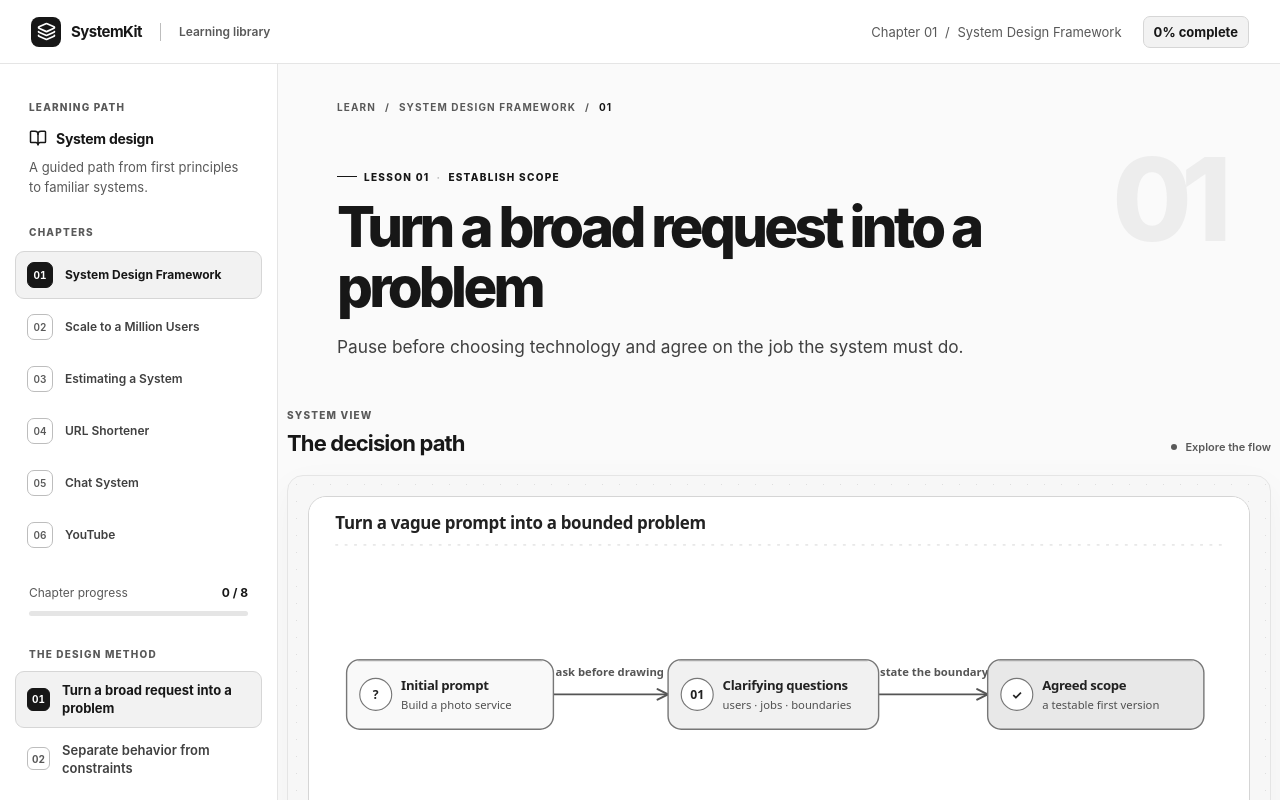
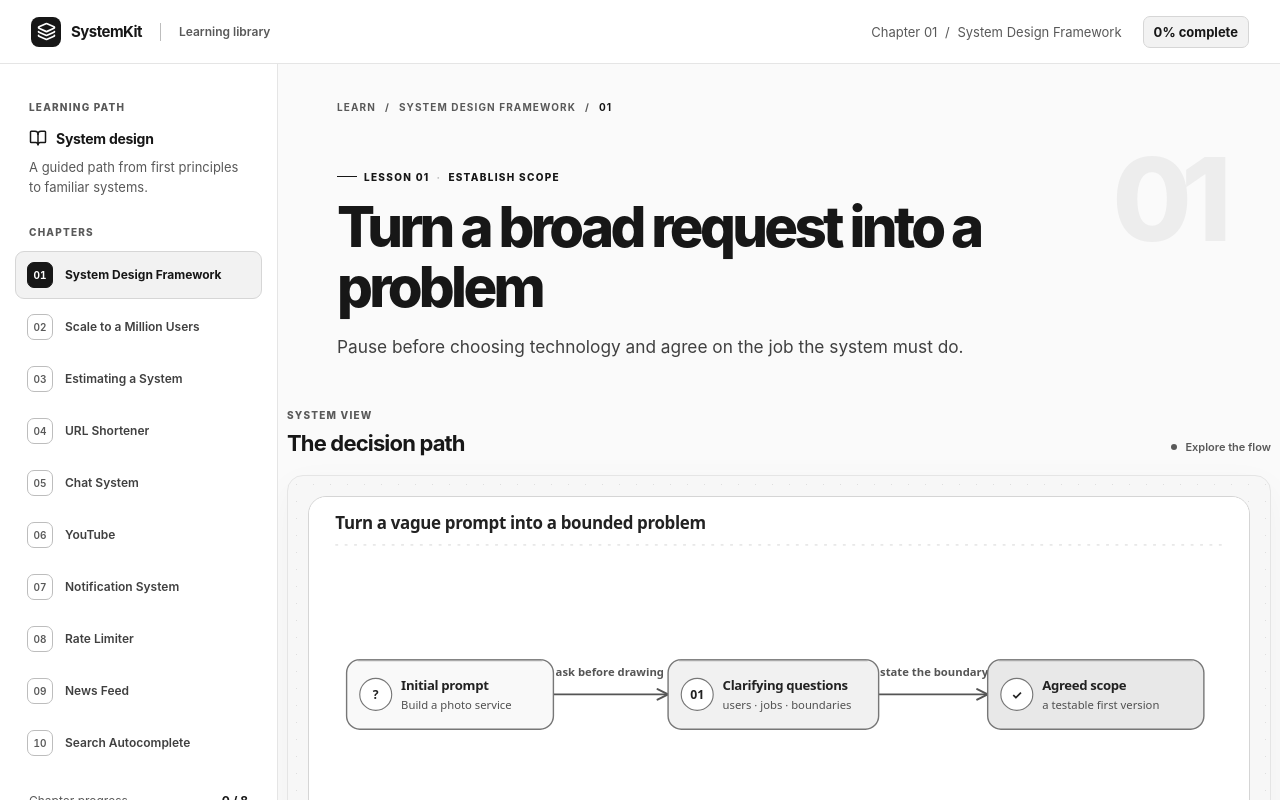
Before and after one commit to arboydev27/systemkit, a Next.js app: page / in a window 1280 px wide. Shown: the top 800 px of the page. Built offline with nearby package versions, Linux system fonts and the light colour scheme.

Commit message:
Connect four chapters to learning path

```diff
--- a/src/app/layout.tsx
+++ b/src/app/layout.tsx
@@ -4,7 +4,7 @@ import "./globals.css";
 export const metadata: Metadata = {
   title: "SystemKit — Learn System Design",
   description:
-    "A visual, hands-on path through system design fundamentals, estimation, URL shortening, chat, and video delivery.",
+    "A visual, hands-on path through system design fundamentals, estimation, URL shortening, chat, video, notifications, rate limiting, news feeds, and search autocomplete.",
   icons: { icon: "/favicon.svg" },
 };
 
--- a/src/components/LearningExperience.tsx
+++ b/src/components/LearningExperience.tsx
@@ -21,6 +21,10 @@ import { EstimationDiagram } from "./EstimationDiagram";
 import { UrlShortenerDiagram } from "./UrlShortenerDiagram";
 import { ChatDiagram } from "./ChatDiagram";
 import { YouTubeDiagram } from "./YouTubeDiagram";
+import { NotificationDiagram } from "./NotificationDiagram";
+import { RateLimiterDiagram } from "./RateLimiterDiagram";
+import { NewsFeedDiagram } from "./NewsFeedDiagram";
+import { AutocompleteDiagram } from "./AutocompleteDiagram";
 
 const LessonDiagram = memo(ArchitectureDiagram);
 const MethodDiagram = memo(FrameworkDiagram);
@@ -28,6 +32,10 @@ const NumbersDiagram = memo(EstimationDiagram);
 const ShortLinkDiagram = memo(UrlShortenerDiagram);
 const MessageDiagram = memo(ChatDiagram);
 const VideoDiagram = memo(YouTubeDiagram);
+const DeliveryDiagram = memo(NotificationDiagram);
+const TrafficDiagram = memo(RateLimiterDiagram);
+const FeedDiagram = memo(NewsFeedDiagram);
+const SearchDiagram = memo(AutocompleteDiagram);
 
 const ACTIVE_CHAPTER_KEY = "systemkit:active-chapter:v1";
 
@@ -338,6 +346,10 @@ export function LearningExperience() {
                 chapter.id === "url" ? <ShortLinkDiagram id={step.diagramId} /> :
                 chapter.id === "chat" ? <MessageDiagram id={step.diagramId} /> :
                 chapter.id === "youtube" ? <VideoDiagram id={step.diagramId} /> :
+                chapter.id === "notification" ? <DeliveryDiagram id={step.diagramId} /> :
+                chapter.id === "rate-limiter" ? <TrafficDiagram id={step.diagramId} /> :
+                chapter.id === "news-feed" ? <FeedDiagram id={step.diagramId} /> :
+                chapter.id === "autocomplete" ? <SearchDiagram id={step.diagramId} /> :
                 <LessonDiagram id={step.diagramId} />}
             </div>
             <div className="diagram-footnote"><span className="diagram-footnote-icon">↗</span> {chapter.diagramHint}</div>
--- a/src/content/chapters.ts
+++ b/src/content/chapters.ts
@@ -4,10 +4,14 @@ import { estimationQuestions, estimationSteps } from "./estimation";
 import { urlQuestions, urlSteps } from "./url-shortener";
 import { chatQuestions, chatSteps } from "./chat";
 import { youtubeQuestions, youtubeSteps } from "./youtube";
+import { notificationQuestions, notificationSteps } from "./notifications";
+import { rateLimiterQuestions, rateLimiterSteps } from "./rate-limiter";
+import { feedQuestions, feedSteps } from "./news-feed";
+import { autocompleteQuestions, autocompleteSteps } from "./autocomplete";
 import type { Question, Step } from "./chapter";
 
 export type Chapter = {
-  id: "framework" | "scaling" | "estimation" | "url" | "chat" | "youtube";
+  id: "framework" | "scaling" | "estimation" | "url" | "chat" | "youtube" | "notification" | "rate-limiter" | "news-feed" | "autocomplete";
   number: string;
   title: string;
   lessonLabel: string;
@@ -85,4 +89,48 @@ export const chapters: Chapter[] = [
     steps: youtubeSteps,
     questions: youtubeQuestions,
   },
+  {
+    id: "notification",
+    number: "07",
+    title: "Notification System",
+    lessonLabel: "DELIVERY DESIGN STUDY",
+    diagramHeading: "The delivery path",
+    diagramHint: "Follow a notification from event to channel delivery and recovery.",
+    storageKey: "systemkit:notification:v1",
+    steps: notificationSteps,
+    questions: notificationQuestions,
+  },
+  {
+    id: "rate-limiter",
+    number: "08",
+    title: "Rate Limiter",
+    lessonLabel: "TRAFFIC CONTROL DESIGN STUDY",
+    diagramHeading: "The decision path",
+    diagramHint: "Trace the quota decision before a request reaches the API.",
+    storageKey: "systemkit:rate-limiter:v1",
+    steps: rateLimiterSteps,
+    questions: rateLimiterQuestions,
+  },
+  {
+    id: "news-feed",
+    number: "09",
+    title: "News Feed",
+    lessonLabel: "FANOUT DESIGN STUDY",
+    diagramHeading: "The feed path",
+    diagramHint: "Compare how posts reach readers through fanout and retrieval.",
+    storageKey: "systemkit:news-feed:v1",
+    steps: feedSteps,
+    questions: feedQuestions,
+  },
+  {
+    id: "autocomplete",
+    number: "10",
+    title: "Search Autocomplete",
+    lessonLabel: "SEARCH DESIGN STUDY",
+    diagramHeading: "The suggestion path",
+    diagramHint: "Follow a prefix from request to ranked suggestions.",
+    storageKey: "systemkit:autocomplete:v1",
+    steps: autocompleteSteps,
+    questions: autocompleteQuestions,
+  },
 ];
```
Also changed, not shown: 1 other file (tests, documents, lock files or other folders).
